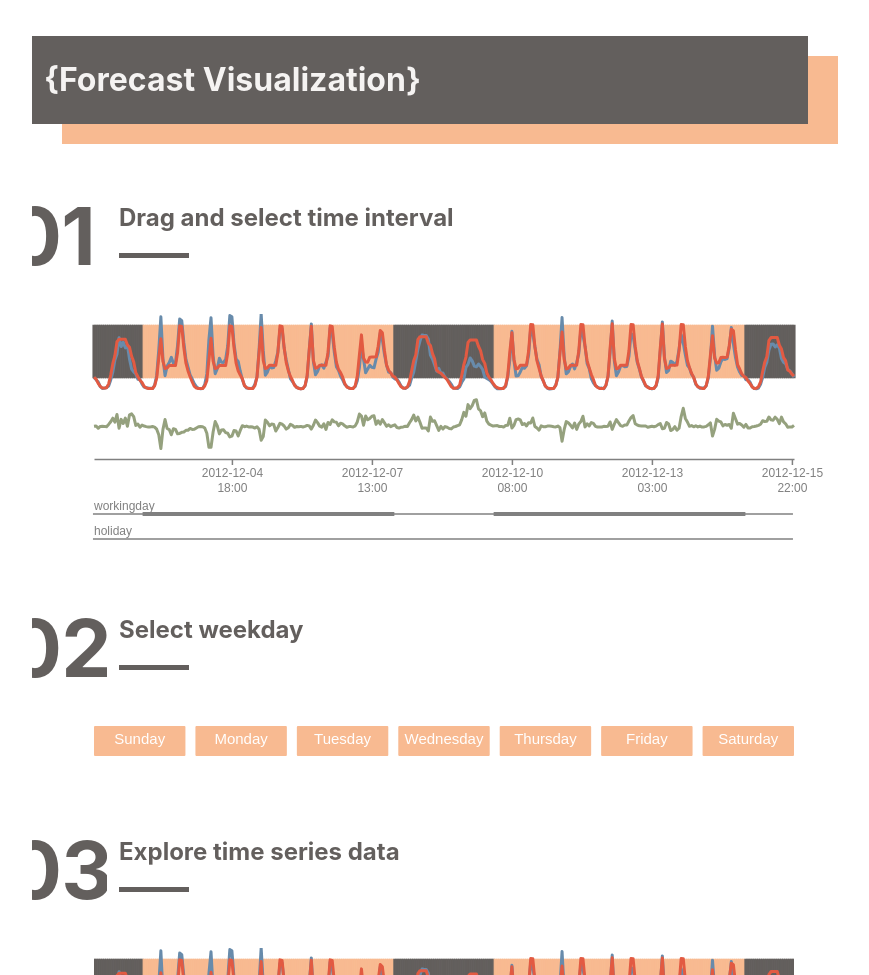
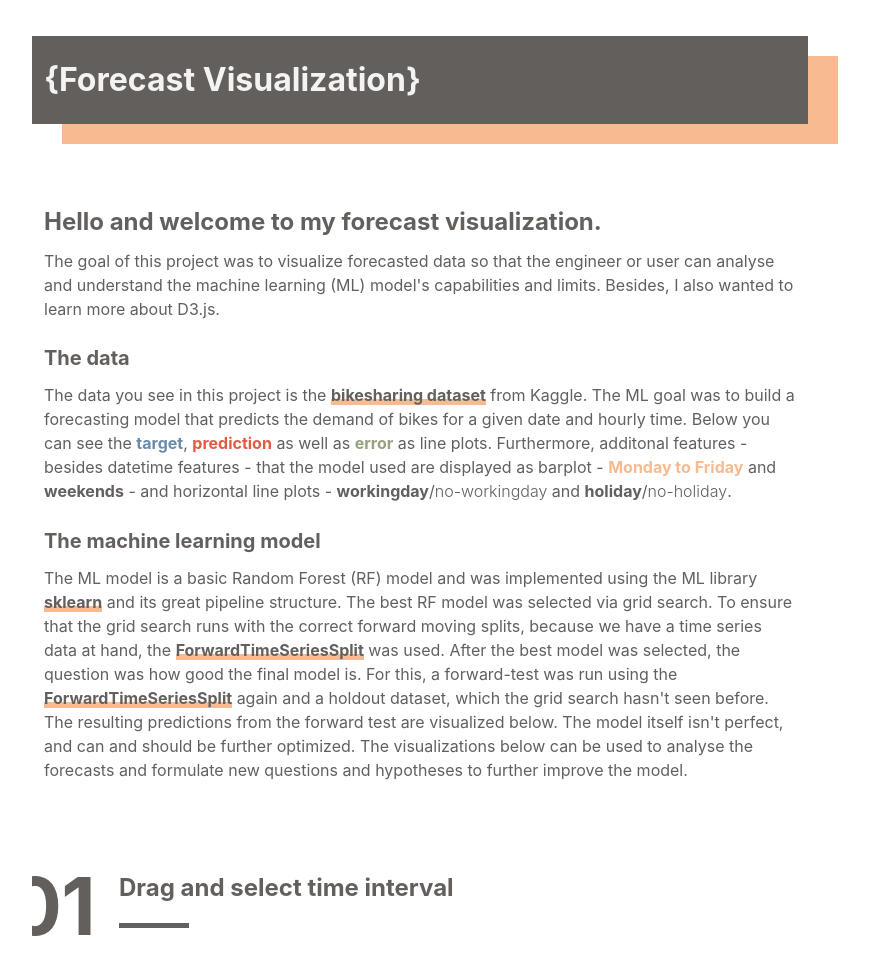
Before and after one commit to kemaltekce/kemaltekce.github.io, a plain HTML site: page pages/forecast-viz/index.html in a window 1280 px wide. Shown: the top 975 px of the page, without its empty margins (220-1089 px from the left). Drawn offline with nearby package versions, Linux system fonts and the light colour scheme.

Commit message:
added explanation to forecast viz

```diff
--- a/pages/forecast-viz/index.html
+++ b/pages/forecast-viz/index.html
@@ -20,6 +20,54 @@
         </div>
       </div>
     </div>
+    <section class="section">
+      <div class="content is-size-6">
+        <h2 class="is-size-4 has-text-weight-bold">
+          Hello and welcome to my forecast visualization.
+        </h2>
+        <p>
+          The goal of this project was to visualize forecasted data so that the
+          engineer or user can analyse and understand the machine learning (ML)
+          model's capabilities and limits. Besides, I also wanted to learn more
+          about D3.js.
+        </p>
+        <h3 class="is-size-5 has-text-weight-bold">The data</h3>
+        <p>
+          The data you see in this project is the
+          <a href="https://www.kaggle.com/c/bike-sharing-demand" class="has-text-weight-bold chunky_underline">bikesharing dataset</a>
+          from Kaggle. The ML goal was to build a forecasting model that
+          predicts the demand of bikes for a given date and hourly time. Below
+          you can see the <span class="has-text-weight-bold" style="color: #688BAB">target</span>,
+          <span class="has-text-weight-bold" style="color: #E25A42">prediction</span>
+          as well as <span class="has-text-weight-bold" style="color: #95A17E">error</span>
+          as line plots. Furthermore, additonal features - besides datetime
+          features - that the model used are displayed as barplot -
+          <span class="has-text-weight-bold" style="color: #f8ba91">Monday to Friday</span>
+          and <span class="has-text-weight-bold" style="color: #635F5D">weekends</span> -
+          and horizontal line plots -
+          <span class="has-text-weight-bold" style="color: #635F5D">workingday</span>/<span class="has-text-weight-light" style="color: #635F5D">no-workingday</span>
+          and
+          <span class="has-text-weight-bold" style="color: #635F5D">holiday</span>/<span class="has-text-weight-light" style="color: #635F5D">no-holiday</span>.
+        </p>
+        <h3 class="is-size-5 has-text-weight-bold">The machine learning model</h3>
+        <p>
+          The ML model is a basic Random Forest (RF) model and was implemented
+          using the ML library <a href="https://scikit-learn.org/stable/index.html" class="has-text-weight-bold chunky_underline">sklearn</a>
+          and its great pipeline structure.
+          The best RF model was selected via grid search. To ensure that the
+          grid search runs with the correct forward moving splits, because we have
+          a time series data at hand, the <a href="https://github.com/kemaltekce/sklearn_forward_time_series_split" class="has-text-weight-bold chunky_underline">ForwardTimeSeriesSplit</a>
+          was used. After the best model was selected, the question was how good
+          the final model is. For this, a forward-test was run using the
+          <a href="https://github.com/kemaltekce/sklearn_forward_time_series_split" class="has-text-weight-bold chunky_underline">ForwardTimeSeriesSplit</a>
+          again and a holdout dataset, which the grid search hasn't seen before.
+          The resulting predictions from the forward test are visualized below.
+          The model itself isn't perfect, and can and should be further optimized.
+          The visualizations below can be used to analyse the forecasts and
+          formulate new questions and hypotheses to further improve the model.
+        </p>
+      </div>
+    </section>
     <div class="section">
       <div class="columns is-mobile">
         <div class="column is-1 hide-overflow min-width-75 no-top-padding">
--- a/pages/forecast-viz/style.css
+++ b/pages/forecast-viz/style.css
@@ -1,3 +1,7 @@
+.content h2, .content h3, p {
+  color: #635F5D
+}
+
 .buttons {
   height: 100px;
 }
@@ -68,3 +72,27 @@ a.navbar-item:hover {
 .no-top-padding {
   padding-top: 0;
 }
+
+.chunky_underline {
+  color: inherit;
+  position: relative;
+  z-index: 1;
+}
+
+.chunky_underline::after {
+  content: "";
+  position: absolute;
+  bottom: 0;
+  left: 0;
+  width: 100%;
+  height: 100%;
+  transform: scaleY(0.3);
+  transform-origin: bottom center;
+  background: #f8ba91;
+  z-index: -1;
+  transition: transform 0.3s;
+}
+
+.chunky_underline:hover::after {
+  transform: scaleY(1);
+}
```
